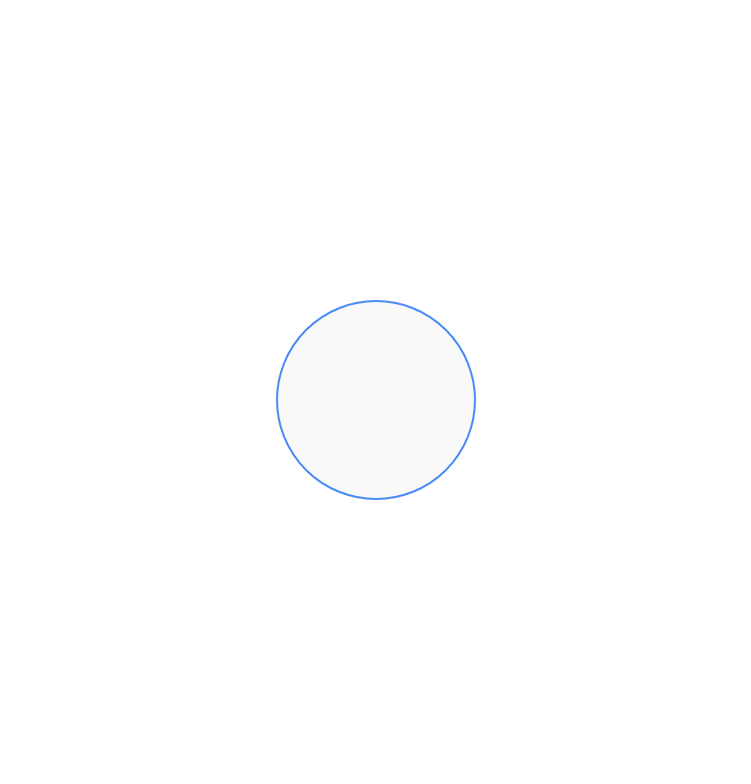
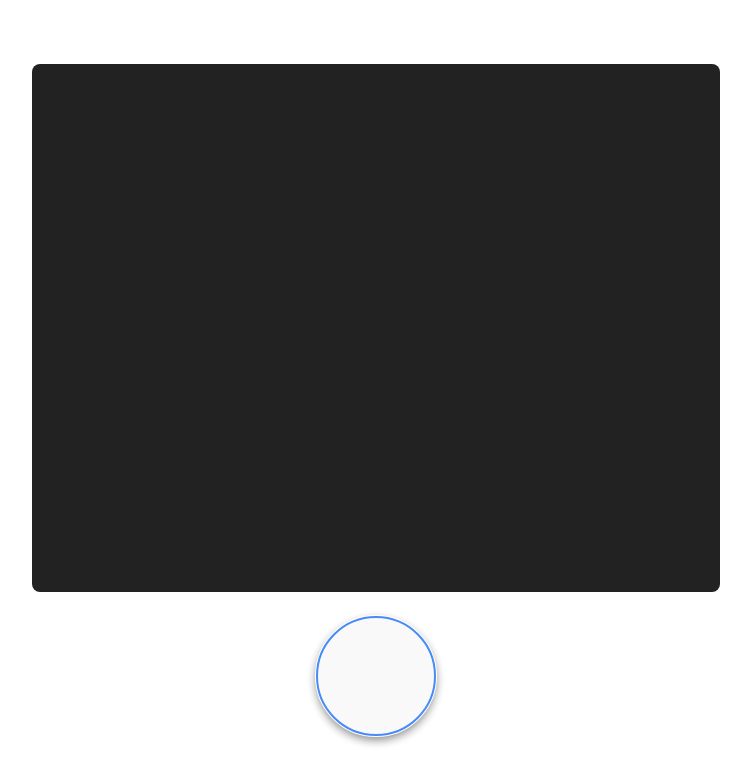
Before and after one commit to jasonsof/video-capture-demo, a React (Vite) app: page / in a window 1280 px wide. Shown: the top 784 px of the page, without its empty margins (264-1015 px from the left). Built offline with nearby package versions, Linux system fonts and the light colour scheme.

Commit message:
added a playback player after recording completes

```diff
--- a/src/App.css
+++ b/src/App.css
@@ -4,6 +4,14 @@
   padding: 2rem;
   text-align: center;
 }
+
+.container {
+  display: flex;
+  flex-direction: column;
+  gap: 24px;
+  align-items: center;
+}
+
 @keyframes readyToRecord {
   0% {
     opacity: 0.2;
@@ -19,21 +27,33 @@
 }
 
 .record-button {
-  width: 200px;
-  height: 200px;
+  width: 120px;
+  height: 120px;
   border-radius: 50%;
+  box-shadow:
+  0 4px 10px rgba(0, 0, 0, 0.5),
+  0 -1px 3px rgba(255, 255, 255, 0.915); /* brighter top highlight */
+
 }
 
 .record-button--ready {
-  outline: 4px auto #3b82f6;
+  outline: 8px auto #3b82f6;
   animation: readyToRecord 1.5s infinite;
 }
 
 .record-button--recording {
-  outline: 4px auto #3bf695;
+  outline: 8px auto #3bf695;
   animation: none;
 }
 
 .record-button--error {
-  outline: 4px auto #ef4444;
+  outline: 8px auto #ef4444;
 }
+
+.video-preview {
+  background: #222222;
+  border-radius: 8px;
+  padding: 24px;
+  width: 640px;
+  height: 480px;
+}
--- a/src/App.tsx
+++ b/src/App.tsx
@@ -1,6 +1,8 @@
 import { useState, useRef } from 'react'
+
 import './App.css'
 import RecordButton from './components/RecordButton'
+import VideoPreview from './components/VideoPreview'
 import { getMediaRecorder } from './lib/mediaRecorder'
 
 function App() {
@@ -38,15 +40,13 @@ function App() {
   };
 
   return (
-    <>
-      {recordedFile && (
-        <video controls src={URL.createObjectURL(recordedFile)} />
-      )}
+    <div className='container'>
+      <VideoPreview file={recordedFile} />
       <RecordButton
         state={mediaRecorderState}
         onClick={toggleRecording}
       />
-    </>
+    </div>
   )
 }
 
--- /dev/null
+++ b/src/components/VideoPreview.tsx
@@ -0,0 +1,14 @@
+type VideoPreviewProps = {
+  file: File | null
+}
+
+function VideoPreview({ file }: VideoPreviewProps) {
+  return (
+    <div className="video-preview">
+      {file && (
+        <video controls autoPlay src={URL.createObjectURL(file)} />
+      )}
+    </div>
+  )
+}
+export default VideoPreview;
```
